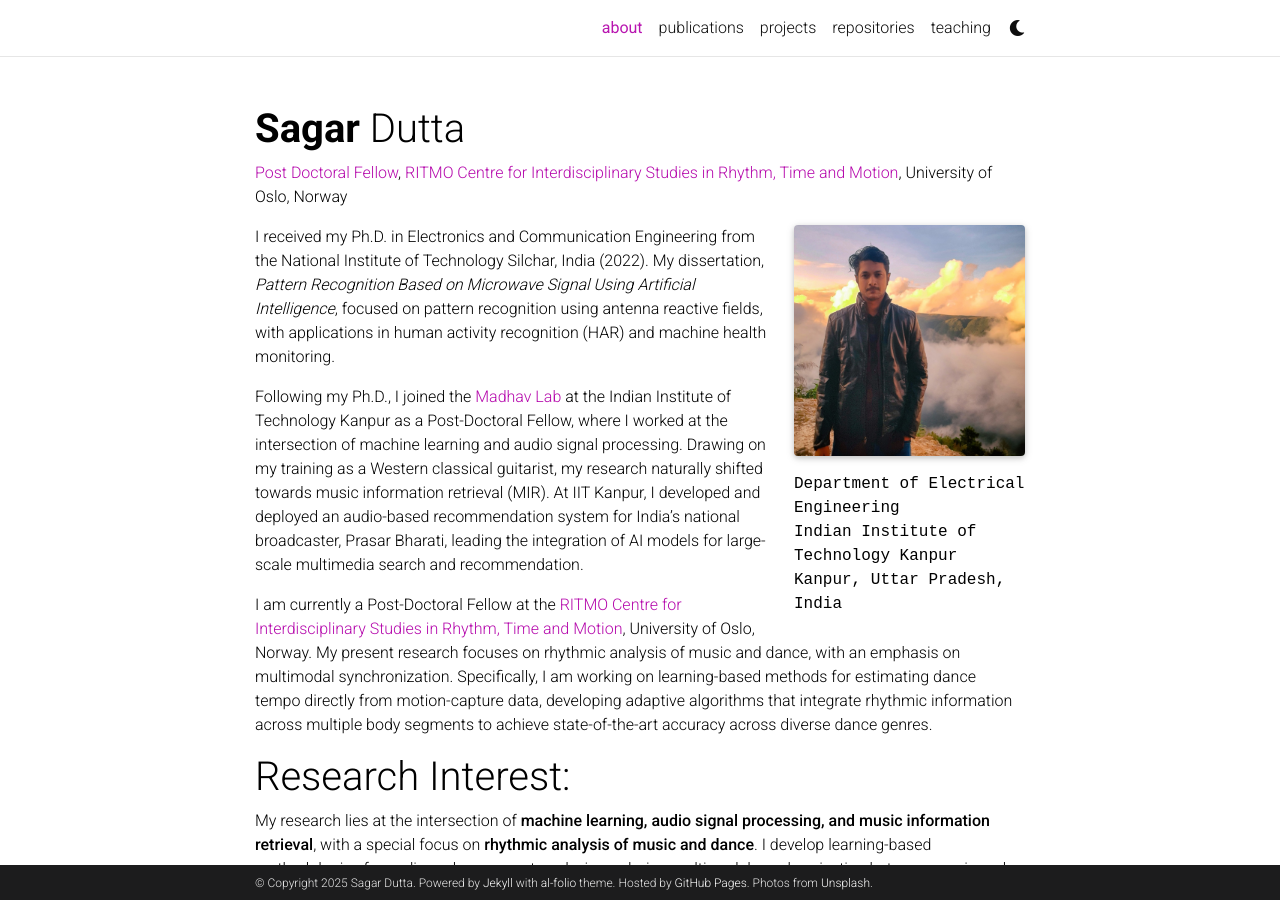
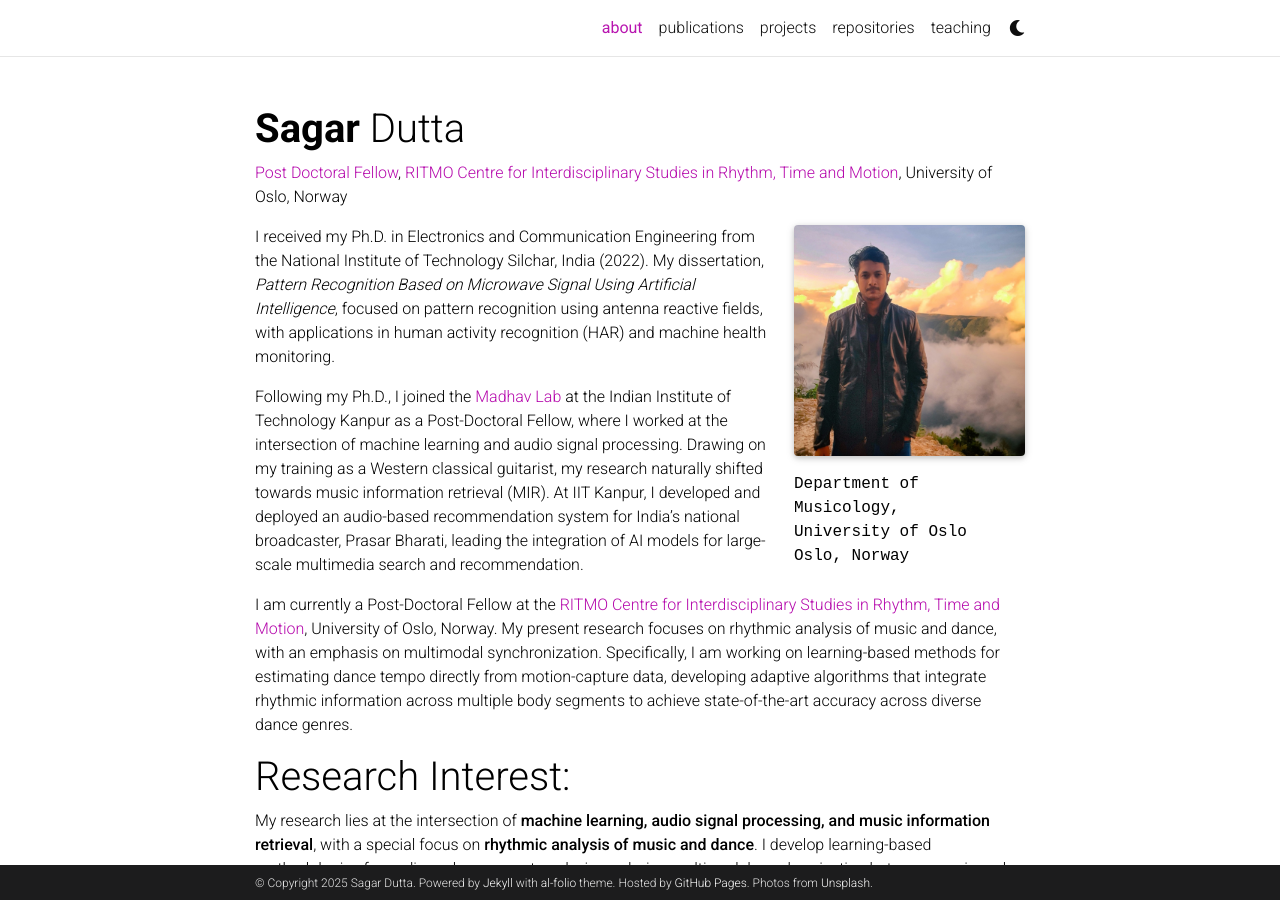
Before and after one commit to sagar0dutta/sagar0dutta.github.io, a Jekyll site: the page built from _pages/about.md, in a window 1280 px wide and 900 px high. Built offline with Jekyll 4.4.1, drawn with Linux system fonts in a browser that asks for light colours; full-size pictures stand in for the smaller copies a plugin makes; comment, search, counter and statistics services are not loaded; a style sheet for code colours, icons or effects is not loaded.

Commit message:
Update about.md

```diff
--- a/_pages/about.md
+++ b/_pages/about.md
@@ -9,9 +9,9 @@ profile:
   image: prof_pic.jpg
   image_circular: false # crops the image to make it circular
   address: >
-    <p>Department of Electrical Engineering</p>
-    <p>Indian Institute of Technology Kanpur</p>
-    <p>Kanpur, Uttar Pradesh, India</p>
+    <p>Department of Musicology,</p>
+    <p>University of Oslo</p>
+    <p>Oslo, Norway</p>
 
 news: true  # includes a list of news items
 latest_posts: false  # includes a list of the newest posts
```
